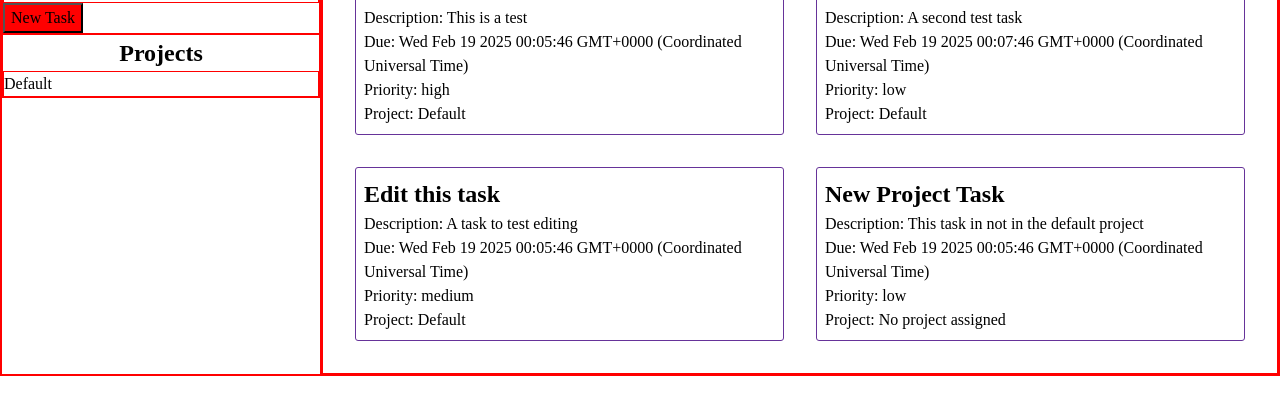
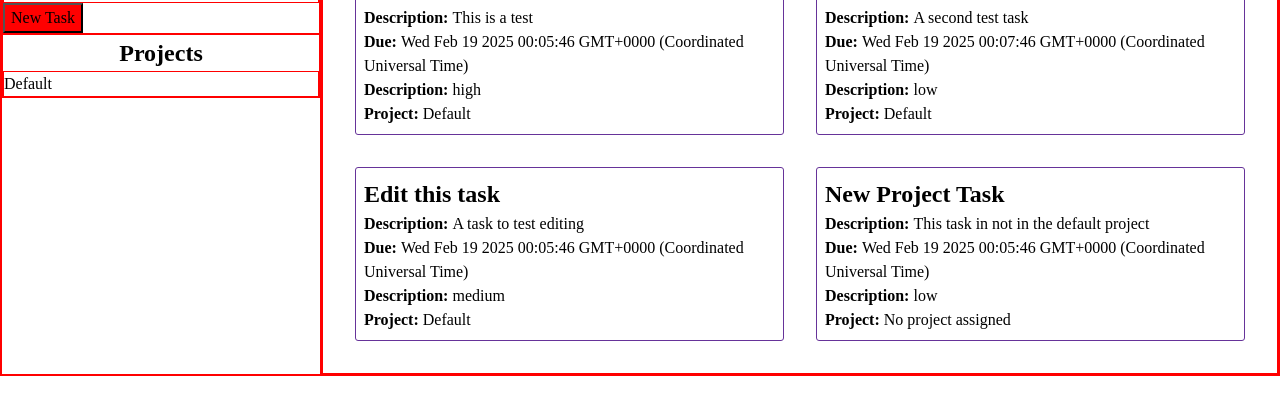
Before and after one commit to arnsocks/odin-todo, a website built with webpack: page src/template.html in a window 1280 px wide. Shown: the part 74-488 px from the top of the page. Built offline with nearby package versions, Linux system fonts and the light colour scheme.

Commit message:
Change the way the task info cards are created.

```diff
--- a/src/components/layouts/cardLayout.js
+++ b/src/components/layouts/cardLayout.js
@@ -10,30 +10,71 @@ export default function TaskCards(taskList) {
     taskCard.classList.add('task-card');
     taskCard.dataset.taskID = task.id;
 
+    const taskInfoList = document.createElement('ul');
+    taskInfoList.classList.add('task-info-list');
+
+    // Create Task Card Heading
+    const titleItem = document.createElement('li');
     const myTitle = document.createElement('h2');
     myTitle.textContent = task.title;
-    const myDueDate = document.createElement('p');
-    myDueDate.textContent = `Due: ${task.dueDate}`;
-    const myDescription = document.createElement('p');
-    myDescription.textContent = `Description: ${task.description}`;
-    const myPriority = document.createElement('p');
-    myPriority.textContent = `Priority: ${task.priority}`;
-    myPriority.classList.add("priority", `${task.priority}`);
+    titleItem.appendChild(myTitle);
 
+    //Create Due Date
+    const dueItem = document.createElement('li');
+    const myDueDate = document.createElement('span');
+    const dueDateHeading = document.createElement('span');
+    dueDateHeading.classList.add('task-info-heading');
+    dueDateHeading.textContent = 'Due: '
+    myDueDate.textContent += `${task.dueDate}`;
+    dueItem.appendChild(dueDateHeading);
+    dueItem.appendChild(myDueDate);
 
-    const myProject = document.createElement('p');
+    // Create description
+    const descriptionItem = document.createElement('li');
+    const myDescription = document.createElement('span');
+    const descriptionHeading= document.createElement('span');
+    descriptionHeading.classList.add('task-info-heading');
+    descriptionHeading.textContent = 'Description: ';
+    myDescription.textContent = `${task.description}`;
+    descriptionItem.appendChild(descriptionHeading);
+    descriptionItem.appendChild(myDescription);
+
+    // Create priority
+    const priorityItem = document.createElement('li');
+    const myPriority = document.createElement('span');
+    const priorityHeading= document.createElement('span');
+    priorityHeading.classList.add('task-info-heading');
+    priorityHeading.textContent = 'Description: ';
+    myPriority.textContent = `${task.priority}`;
+    priorityItem.appendChild(priorityHeading);
+    priorityItem.appendChild(myPriority);
+
+    // Create Project
+    const projectItem = document.createElement('li');
+    const myProject = document.createElement('span');
+    const projectHeading = document.createElement('span');
+    projectHeading.classList.add('task-info-heading');
+    projectHeading.textContent = 'Project: ';
     const projectObj = APP.getProjectByID(task.project);
     let projectName = 'No project assigned';
     if (projectObj) projectName = `${projectObj.title}`;
-    myProject.textContent = `Project: ${projectName}`;
+    myProject.textContent = `${projectName}`;
+    projectItem.appendChild(projectHeading);
+    projectItem.appendChild(myProject);
 
-    taskCard.appendChild(myTitle);
-    taskCard.appendChild(myDescription);
-    taskCard.appendChild(myDueDate);
-    taskCard.appendChild(myPriority);
-    taskCard.appendChild(myProject);
+    taskInfoList.appendChild(titleItem);
+    taskInfoList.appendChild(descriptionItem);
+    taskInfoList.appendChild(dueItem);
+    taskInfoList.appendChild(priorityItem);
+    taskInfoList.appendChild(projectItem);
+    taskCard.appendChild(taskInfoList);
     cardContainer.appendChild(taskCard);
   };
 
   return cardContainer;
 }
+
+
+const titleHeading = document.createElement('span');
+titleHeading.classList.add('task-info-heading');
+titleHeading.textContent = ''
--- a/src/styles.css
+++ b/src/styles.css
@@ -36,6 +36,11 @@ h1, h2, h3, h4, h5, h6 {
   text-wrap: balance;
 }
 
+ul, ol, li {
+  list-style: none;
+  padding: 0;
+}
+
 #root, #__next {
   isolation: isolate;
 }
@@ -66,6 +71,10 @@ h1, h2, h3, h4, h5, h6 {
   padding: 0.5rem;
 }
 
+.task-info-heading {
+  font-weight: bold;
+}
+
 
 /* DEV - DEBUGGING */
 div {
```
